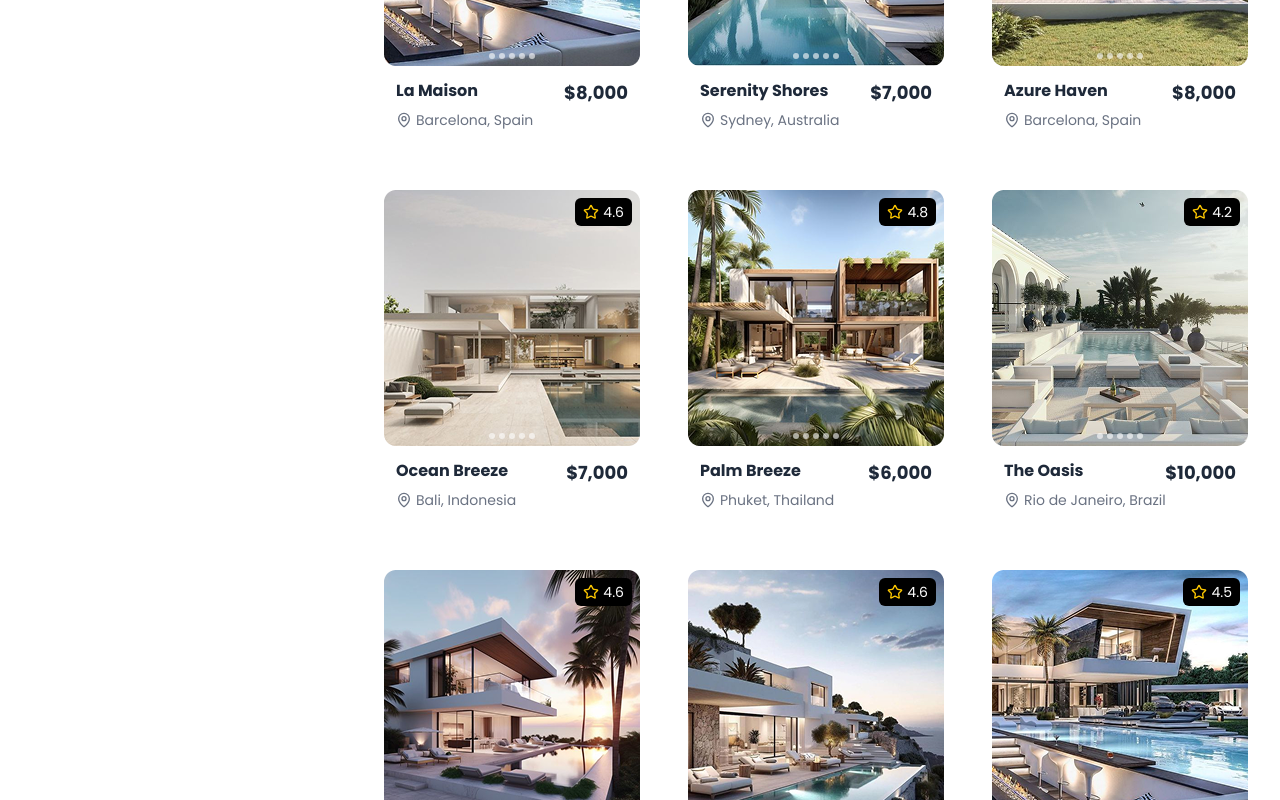
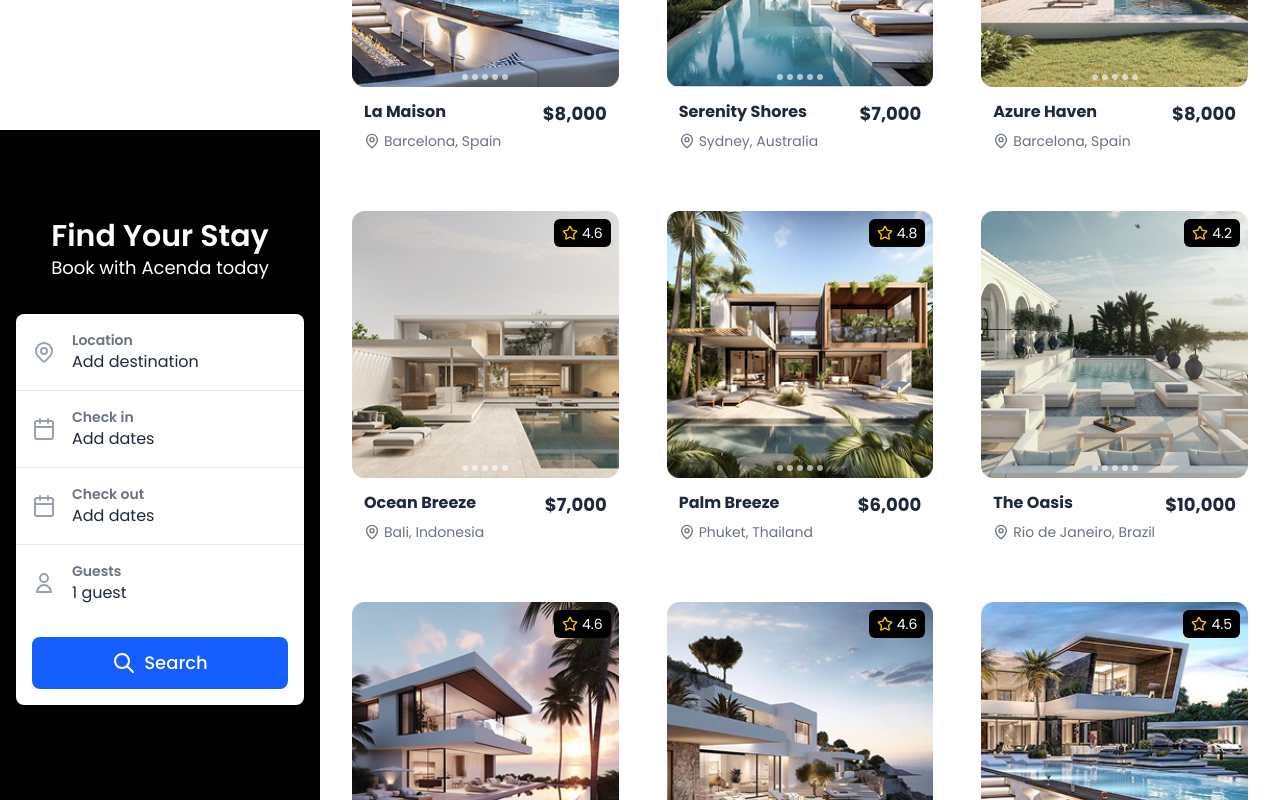
Before and after one commit to Iam-samyog/Acenda, a React (Vite) app: page /destinations in a window 1280 px wide. Shown: the part 800-1600 px from the top of the page. Built offline with nearby package versions, Linux system fonts and the light colour scheme.

Commit message:
Made the form margin and padding bigger for understandibilty

```diff
--- a/src/Destinations/Destinations.jsx
+++ b/src/Destinations/Destinations.jsx
@@ -3,6 +3,7 @@ import Nav from "./Nav";
 import SubscriptionComponent from "../components/SubscriptionComponent";
 import Footer from "../Footer";
 import ListDestinations from "./ListDestinations";
+import SidebarCheckIn from "./SidebarCheckIn";
 
 const Destinations = () => {
   return (
@@ -10,9 +11,11 @@ const Destinations = () => {
       <div className="sticky top-0 z-50 bg-gradient-to-r from-[#0081B0] to-[#01719B]  pb-5 shadow-md">
         <Nav /></div>
         <div className="container mx-auto max-w-[1350px]">
-          <div className="flex flex-wrap justify-between items-center">
-            <div className=""></div>
-            <div className="">
+          <div className="flex flex-row md:flex-cols justify-between items-center">
+            <div className="w-1/4  mt-0">
+                <SidebarCheckIn/>
+            </div>
+            <div className="w-3/4">
               <ListDestinations />
             </div>
           </div>
--- a/src/Destinations/SidebarCheckIn.jsx
+++ b/src/Destinations/SidebarCheckIn.jsx
@@ -91,44 +91,46 @@ const SidebarCheckIn = () => {
   };
 
   return (
-    <div className="bg-cover bg-center rounded-lg shadow-xl overflow-hidden" style={{ backgroundImage: "url('/api/placeholder/400/800')" }}>
-      <div className="bg-black bg-opacity-40 px-4 py-6">
-        {/* Title */}
-        <div className="mb-4">
-          <h2 className="text-xl font-semibold text-white">Find Your Stay</h2>
-          <p className="text-sm text-white text-opacity-80">Book with Acenda today</p>
+
+
+    <div className="h-screen w-full bg-cover bg-center" style={{ backgroundImage: "url('/public/img/Property/Rectangle 6 (3).png')" }}>
+      <div className="h-full w-full bg-black bg-opacity-40 px-4 pt-6 flex flex-col items-center">
+        {/* Title - top positioned */}
+        <div className="mb-8 text-center mt-16">
+          <h2 className="text-3xl font-semibold text-white">Find Your Stay</h2>
+          <p className="text-lg text-white text-opacity-80">Book with Acenda today</p>
         </div>
 
-        {/* Search Form */}
-        <div className="bg-white rounded-lg shadow-lg overflow-hidden">
+        {/* Search Form - increased width for larger screens */}
+        <div className="bg-white rounded-lg shadow-lg overflow-hidden w-full max-w-4xl">
           {/* Location */}
           <div className="relative border-b border-gray-200">
             <button
-              className="w-full p-3 flex items-center text-left"
+              className="w-full p-4 flex items-center text-left"
               onClick={(e) => {
                 e.stopPropagation();
                 closeAllDropdowns();
                 setIsLocationDropdownOpen(!isLocationDropdownOpen);
               }}
             >
-              <div className="mr-3 text-gray-400">
-                <svg xmlns="http://www.w3.org/2000/svg" className="h-5 w-5" fill="none" viewBox="0 0 24 24" stroke="currentColor">
+              <div className="mr-4 text-gray-400">
+                <svg xmlns="http://www.w3.org/2000/svg" className="h-6 w-6" fill="none" viewBox="0 0 24 24" stroke="currentColor">
                   <path strokeLinecap="round" strokeLinejoin="round" strokeWidth={2} d="M17.657 16.657L13.414 20.9a1.998 1.998 0 01-2.827 0l-4.244-4.243a8 8 0 1111.314 0z" />
                   <path strokeLinecap="round" strokeLinejoin="round" strokeWidth={2} d="M15 11a3 3 0 11-6 0 3 3 0 016 0z" />
                 </svg>
               </div>
               <div>
-                <div className="text-xs font-semibold text-gray-500">Location</div>
-                <div className="text-sm text-gray-800">{location || 'Add destination'}</div>
+                <div className="text-sm font-semibold text-gray-500">Location</div>
+                <div className="text-base text-gray-800">{location || 'Add destination'}</div>
               </div>
             </button>
 
             {isLocationDropdownOpen && (
-              <div className="absolute left-0 right-0 bg-white shadow-lg z-20 max-h-40 overflow-y-auto">
+              <div className="absolute left-0 right-0 bg-white shadow-lg z-20 max-h-64 overflow-y-auto">
                 {locations.map((loc) => (
                   <div
                     key={loc}
-                    className="px-4 py-2 hover:bg-blue-50 cursor-pointer text-sm"
+                    className="px-6 py-3 hover:bg-blue-50 cursor-pointer text-base"
                     onClick={() => handleLocationSelect(loc)}
                   >
                     {loc}
@@ -141,34 +143,34 @@ const SidebarCheckIn = () => {
           {/* Check-in Date */}
           <div className="relative border-b border-gray-200">
             <button
-              className="w-full p-3 flex items-center text-left"
+              className="w-full p-4 flex items-center text-left"
               onClick={(e) => {
                 e.stopPropagation();
                 closeAllDropdowns();
                 setIsCheckInOpen(!isCheckInOpen);
               }}
             >
-              <div className="mr-3 text-gray-400">
-                <Calendar size={20} />
+              <div className="mr-4 text-gray-400">
+                <Calendar size={24} />
               </div>
               <div>
-                <div className="text-xs font-semibold text-gray-500">Check in</div>
-                <div className="text-sm text-gray-800">{checkInDate || 'Add dates'}</div>
+                <div className="text-sm font-semibold text-gray-500">Check in</div>
+                <div className="text-base text-gray-800">{checkInDate || 'Add dates'}</div>
               </div>
             </button>
 
             {isCheckInOpen && (
-              <div className="absolute left-0 right-0 bg-white shadow-lg z-20 p-3">
-                <div className="mb-2 font-medium text-sm">{monthNames[currentMonth]} {currentYear}</div>
-                <div className="grid grid-cols-7 gap-1 text-center">
+              <div className="absolute left-0 right-0 bg-white shadow-lg z-20 p-4">
+                <div className="mb-3 font-medium text-base">{monthNames[currentMonth]} {currentYear}</div>
+                <div className="grid grid-cols-7 gap-2 text-center">
                   {['Su', 'Mo', 'Tu', 'We', 'Th', 'Fr', 'Sa'].map(day => (
-                    <div key={day} className="text-xs font-medium text-gray-500 py-1">{day}</div>
+                    <div key={day} className="text-sm font-medium text-gray-500 py-2">{day}</div>
                   ))}
 
                   {calendarDates.flat().map((day, index) => (
                     <div
                       key={index}
-                      className={`py-1 text-xs rounded-full w-6 h-6 flex items-center justify-center mx-auto ${
+                      className={`py-2 text-sm rounded-full w-8 h-8 flex items-center justify-center mx-auto ${
                         day ? 'hover:bg-blue-100 cursor-pointer' : ''
                       } ${day === today.getDate() ? 'bg-blue-500 text-white' : ''}`}
                       onClick={() => day && handleDateChange(`${monthNames[currentMonth].slice(0, 3)} ${day}`, 'checkIn')}
@@ -184,34 +186,34 @@ const SidebarCheckIn = () => {
           {/* Check-out Date */}
           <div className="relative border-b border-gray-200">
             <button
-              className="w-full p-3 flex items-center text-left"
+              className="w-full p-4 flex items-center text-left"
               onClick={(e) => {
                 e.stopPropagation();
                 closeAllDropdowns();
                 setIsCheckOutOpen(!isCheckOutOpen);
               }}
             >
-              <div className="mr-3 text-gray-400">
-                <Calendar size={20} />
+              <div className="mr-4 text-gray-400">
+                <Calendar size={24} />
               </div>
               <div>
-                <div className="text-xs font-semibold text-gray-500">Check out</div>
-                <div className="text-sm text-gray-800">{checkOutDate || 'Add dates'}</div>
+                <div className="text-sm font-semibold text-gray-500">Check out</div>
+                <div className="text-base text-gray-800">{checkOutDate || 'Add dates'}</div>
               </div>
             </button>
 
             {isCheckOutOpen && (
-              <div className="absolute left-0 right-0 bg-white shadow-lg z-20 p-3">
-                <div className="mb-2 font-medium text-sm">{monthNames[currentMonth]} {currentYear}</div>
-                <div className="grid grid-cols-7 gap-1 text-center">
+              <div className="absolute left-0 right-0 bg-white shadow-lg z-20 p-4">
+                <div className="mb-3 font-medium text-base">{monthNames[currentMonth]} {currentYear}</div>
+                <div className="grid grid-cols-7 gap-2 text-center">
                   {['Su', 'Mo', 'Tu', 'We', 'Th', 'Fr', 'Sa'].map(day => (
-                    <div key={day} className="text-xs font-medium text-gray-500 py-1">{day}</div>
+                    <div key={day} className="text-sm font-medium text-gray-500 py-2">{day}</div>
                   ))}
 
                   {calendarDates.flat().map((day, index) => (
                     <div
                       key={index}
-                      className={`py-1 text-xs rounded-full w-6 h-6 flex items-center justify-center mx-auto ${
+                      className={`py-2 text-sm rounded-full w-8 h-8 flex items-center justify-center mx-auto ${
                         day ? 'hover:bg-blue-100 cursor-pointer' : ''
                       } ${day === today.getDate() ? 'bg-blue-500 text-white' : ''}`}
                       onClick={() => day && handleDateChange(`${monthNames[currentMonth].slice(0, 3)} ${day}`, 'checkOut')}
@@ -227,45 +229,45 @@ const SidebarCheckIn = () => {
           {/* Guests */}
           <div className="relative">
             <button
-              className="w-full p-3 flex items-center text-left"
+              className="w-full p-4 flex items-center text-left"
               onClick={(e) => {
                 e.stopPropagation();
                 closeAllDropdowns();
                 setIsGuestsOpen(!isGuestsOpen);
               }}
             >
-              <div className="mr-3 text-gray-400">
-                <svg xmlns="http://www.w3.org/2000/svg" className="h-5 w-5" fill="none" viewBox="0 0 24 24" stroke="currentColor">
+              <div className="mr-4 text-gray-400">
+                <svg xmlns="http://www.w3.org/2000/svg" className="h-6 w-6" fill="none" viewBox="0 0 24 24" stroke="currentColor">
                   <path strokeLinecap="round" strokeLinejoin="round" strokeWidth={2} d="M16 7a4 4 0 11-8 0 4 4 0 018 0zM12 14a7 7 0 00-7 7h14a7 7 0 00-7-7z" />
                 </svg>
               </div>
               <div>
-                <div className="text-xs font-semibold text-gray-500">Guests</div>
-                <div className="text-sm text-gray-800">{totalGuests > 0 ? `${totalGuests} guest${totalGuests > 1 ? 's' : ''}` : 'Add guests'}</div>
+                <div className="text-sm font-semibold text-gray-500">Guests</div>
+                <div className="text-base text-gray-800">{totalGuests > 0 ? `${totalGuests} guest${totalGuests > 1 ? 's' : ''}` : 'Add guests'}</div>
               </div>
             </button>
 
             {isGuestsOpen && (
-              <div className="absolute left-0 right-0 bg-white shadow-lg z-20 p-3">
+              <div className="absolute left-0 right-0 bg-white shadow-lg z-20 p-4">
                 {['adults', 'children', 'infants'].map((type) => (
-                  <div key={type} className="flex justify-between items-center py-2 border-b border-gray-100 last:border-0">
+                  <div key={type} className="flex justify-between items-center py-3 border-b border-gray-100 last:border-0">
                     <div>
-                      <div className="font-medium capitalize text-sm">{type}</div>
-                      <div className="text-xs text-gray-500">
+                      <div className="font-medium capitalize text-base">{type}</div>
+                      <div className="text-sm text-gray-500">
                         {type === 'adults' ? 'Ages 13+' : type === 'children' ? 'Ages 2-12' : 'Under 2'}
                       </div>
                     </div>
                     <div className="flex items-center">
                       <button
-                        className={`w-6 h-6 rounded-full border border-gray-300 flex items-center justify-center ${guests[type] === 0 ? 'text-gray-300 cursor-not-allowed' : 'text-gray-700'}`}
+                        className={`w-8 h-8 rounded-full border border-gray-300 flex items-center justify-center ${guests[type] === 0 ? 'text-gray-300 cursor-not-allowed' : 'text-gray-700'}`}
                         onClick={() => handleGuestChange(type, 'decrease')}
                         disabled={guests[type] === 0}
                       >
                         -
                       </button>
-                      <span className="mx-2 w-4 text-center text-sm">{guests[type]}</span>
+                      <span className="mx-3 w-6 text-center text-base">{guests[type]}</span>
                       <button
-                        className="w-6 h-6 rounded-full border border-gray-300 flex items-center justify-center text-gray-700"
+                        className="w-8 h-8 rounded-full border border-gray-300 flex items-center justify-center text-gray-700"
                         onClick={() => handleGuestChange(type, 'increase')}
                       >
                         +
@@ -278,9 +280,9 @@ const SidebarCheckIn = () => {
           </div>
 
           {/* Search Button */}
-          <div className="p-3">
-            <button className="w-full py-2 px-4 bg-blue-600 hover:bg-blue-700 text-white font-medium rounded-lg flex items-center justify-center">
-              <svg xmlns="http://www.w3.org/2000/svg" className="h-5 w-5 mr-2" fill="none" viewBox="0 0 24 24" stroke="currentColor">
+          <div className="p-4">
+            <button className="w-full py-3 px-6 bg-blue-600 hover:bg-blue-700 text-white font-medium text-lg rounded-lg flex items-center justify-center">
+              <svg xmlns="http://www.w3.org/2000/svg" className="h-6 w-6 mr-2" fill="none" viewBox="0 0 24 24" stroke="currentColor">
                 <path strokeLinecap="round" strokeLinejoin="round" strokeWidth={2} d="M21 21l-6-6m2-5a7 7 0 11-14 0 7 7 0 0114 0z" />
               </svg>
               Search
```
